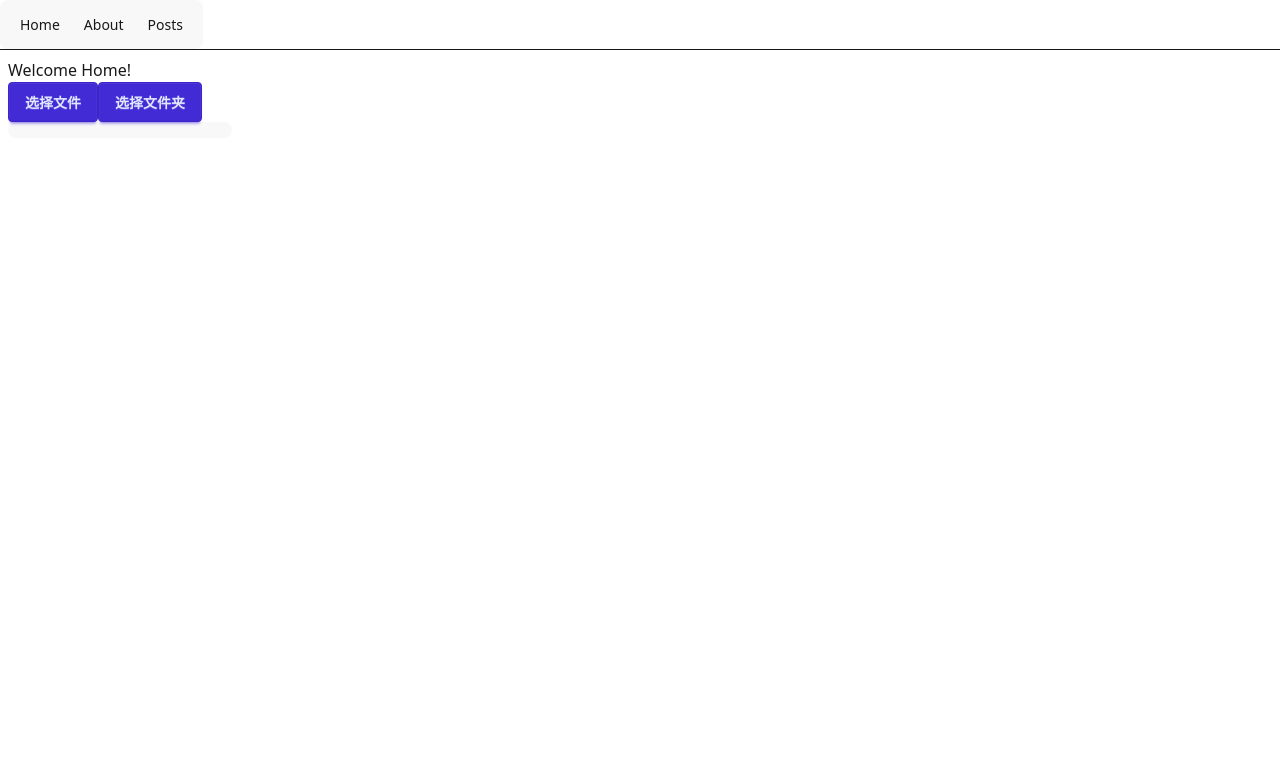
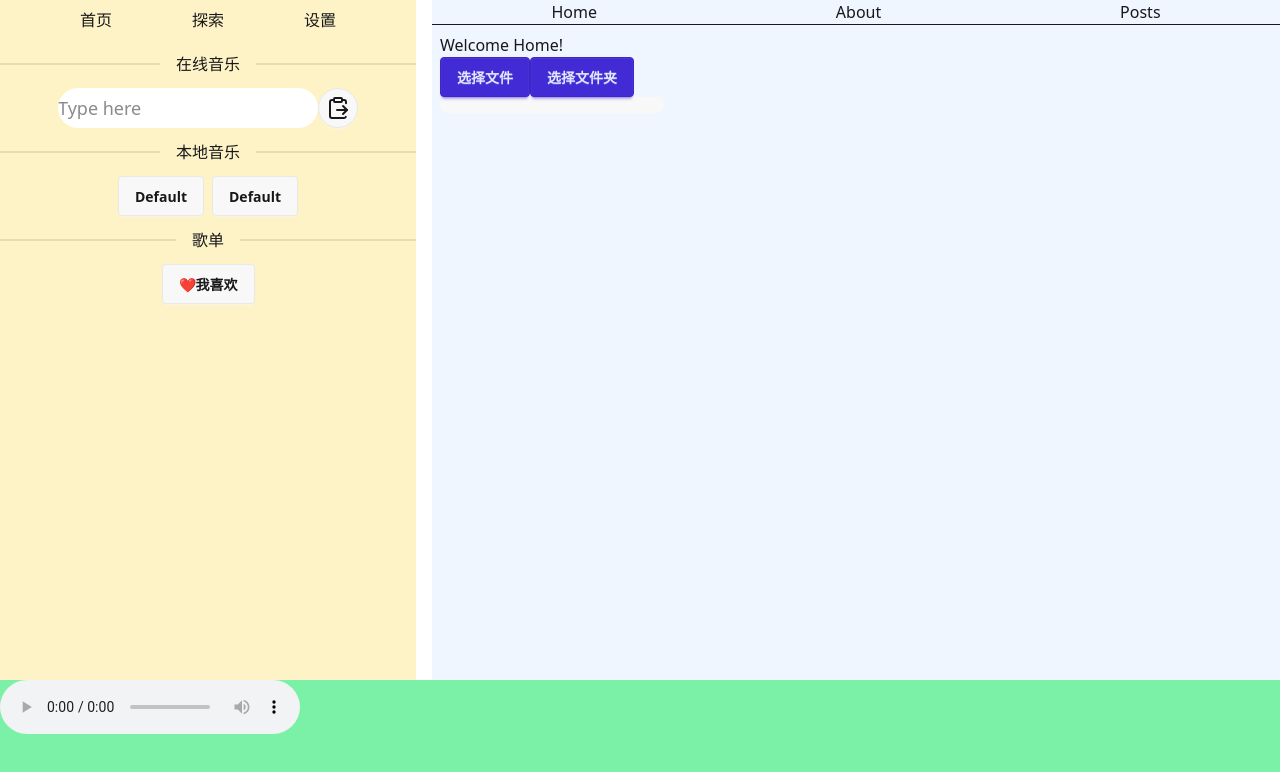
Before and after one commit to ACCSCI/MusicPlayerTauri, a React (Vite) app: page / in a window 1280 px wide. Shown: the top 772 px of the page. Built offline with nearby package versions, Linux system fonts and the light colour scheme.

Commit message:
basic GUI structure

```diff
--- a/package.json
+++ b/package.json
@@ -16,9 +16,11 @@
     "@tauri-apps/api": "^2",
     "@tauri-apps/plugin-dialog": "~2.4.2",
     "@tauri-apps/plugin-opener": "^2",
+    "lucide-react": "^0.556.0",
     "react": "^19.1.0",
     "react-dom": "^19.1.0",
-    "tailwindcss": "^4.1.17"
+    "tailwindcss": "^4.1.17",
+    "zustand": "^5.0.9"
   },
   "devDependencies": {
     "@tanstack/router-plugin": "^1.139.7",
--- /dev/null
+++ b/src/components/PlayerBar.tsx
@@ -0,0 +1,13 @@
+import { usePlayerStore } from "../stores/usePlayerStore";
+
+export default function PlayerBar(){
+  const {isPlaying,volume,togglePlay,setVolume}=usePlayerStore();
+
+  return(
+  <>
+    <div className="">
+
+      <audio controls></audio>
+    </div>
+  </>)
+}
--- /dev/null
+++ b/src/components/SideBar.tsx
@@ -0,0 +1,49 @@
+import {ClipboardPaste} from 'lucide-react'
+export default function SideBar() {
+  return (
+    <div className="flex flex-col items-center">
+      {/* 导航 */}
+      <ul className="flex justify-evenly w-full my-2">
+        <li>
+          <a>首页</a>
+        </li>
+        <li>
+          <a>探索</a>
+        </li>
+        <li>
+          <a>设置</a>
+        </li>
+      </ul>
+      {/* 导航 */}
+
+      {/* 在线音乐 */}
+      <div className="divider">在线音乐</div>
+      <div className="flex">
+        <input
+          type="text"
+          placeholder="Type here"
+          className="input-lg bg-white rounded-3xl"
+        />
+        <button className="btn btn-circle">
+          <ClipboardPaste />
+        </button>
+      </div>
+      {/* 在线音乐 */}
+
+      {/* 本地音乐 */}
+      <div className="divider">本地音乐</div>
+      <div className='flex gap-2'>
+        <button className="btn ">Default</button>
+        <button className="btn ">Default</button>
+      </div>
+      {/* 本地音乐 */}
+
+      {/* 歌单 */}
+      <div className="divider">歌单</div>
+        <div className="flex flex-col">
+          <button className="btn">❤我喜欢</button>
+        </div>
+      {/* 歌单 */}
+    </div>
+  );
+}
--- a/src/global.css
+++ b/src/global.css
@@ -1,2 +1,10 @@
 @import "tailwindcss";
 @plugin "daisyui";
+
+/* 强制让 html, body 和 react 挂载点撑满屏幕 */
+html, body, #root {
+  height: 100%;
+  margin: 0;
+  padding: 0;
+  overflow: hidden; /* 防止出现双滚动条 */
+}
--- a/src/routes/__root.tsx
+++ b/src/routes/__root.tsx
@@ -1,30 +1,22 @@
 import { createRootRoute, Link, Outlet } from '@tanstack/react-router'
 import { TanStackRouterDevtools } from '@tanstack/react-router-devtools'
+import SideBar from '../components/SideBar'
+import PlayerBar from '../components/PlayerBar'
 
 const RootLayout = () => (
-  <>
-    <ul className="menu menu-vertical lg:menu-horizontal bg-base-200 rounded-box">
-      <li>
-          <Link to="/" >
-            Home
-          </Link>
-      </li>
-      <li>
-          <Link to="/about" >
-            About
-          </Link>
-      </li>
+  <div className="w-full h-full grid grid-cols-6 grid-rows-6 gap-4 ">
+    <div className='sidebar col-start-1 col-end-3 row-start-1 row-end-7 bg-amber-100'>
+      <SideBar/>
+    </div>
+    <div className='content col-start-3 col-end-7 row-start-1 row-end-7 bg-blue-50'>
+      <Outlet />
+    </div>
 
-      <li>
-          <Link to="/posts" >
-            Posts
-          </Link>
-      </li>
-    </ul>
-    <hr />
-    <Outlet />
+    <div className="player col-start-1 col-end-7 row-start-6 row-end-7 bg-green-300">
+      <PlayerBar/>
+      </div>
     <TanStackRouterDevtools />
-  </>
+  </div>
 )
 
 export const Route = createRootRoute({ component: RootLayout })
--- a/src/routes/index.tsx
+++ b/src/routes/index.tsx
@@ -1,4 +1,4 @@
-import { createFileRoute } from '@tanstack/react-router'
+import { createFileRoute, Link } from '@tanstack/react-router'
 import { open,ask } from '@tauri-apps/plugin-dialog';
 import { convertFileSrc, invoke } from '@tauri-apps/api/core';
 import { useState } from 'react';
@@ -47,9 +47,28 @@ function Index() {
   }
 
   return (
+    <>
+      <ul className="flex justify-around">
+        <li>
+            <Link to="/" >
+              Home
+            </Link>
+        </li>
+        <li>
+            <Link to="/about" >
+              About
+            </Link>
+        </li>
+
+        <li>
+            <Link to="/posts" >
+              Posts
+            </Link>
+        </li>
+      </ul>
+      <hr />
       <div className="p-2">
         <h3>Welcome Home!</h3>
-
         <button className="btn btn-primary" onClick={chooseFile}>
           选择文件
         </button>
@@ -68,5 +87,6 @@ function Index() {
         </ul>
 
       </div>
+    </>
   )
 }
--- /dev/null
+++ b/src/stores/usePlayerStore.ts
@@ -0,0 +1,45 @@
+import { create } from 'zustand'
+import { invoke } from '@tauri-apps/api/core'
+
+interface Song{
+  path:string
+  name:string
+}
+
+
+interface PlayerState{
+  // Data
+  isPlaying:boolean
+  volume:number
+  playlist:Song[]
+  currentSong:Song|null
+
+  // Action
+  togglePlay:()=>void
+  setVolume:(val:number)=>void
+  playSong:(song:Song)=>void
+
+  // Async Action
+  scanMusic:(path:string)=>Promise<void>
+}
+
+export const usePlayerStore = create<PlayerState>((set,get)=>({
+  isPlaying:false,
+  volume:100,
+  playlist:[],
+  currentSong:null,
+
+  togglePlay:()=>set((state)=>({isPlaying:!state.isPlaying})),
+
+  setVolume:(val)=>set({volume:val}),
+  playSong:(song)=>set({currentSong:song,isPlaying:true}),
+
+  scanMusic:async(path)=>{
+    try{
+      const songs:[Song]=await invoke('scan_music',{target_dir:path});
+      set({playlist:songs})
+    }catch(e){
+      console.error("Rust翻车了:",e);
+    }
+  }
+}))
```
Also changed, not shown: 1 other file (tests, documents, lock files or other folders). Lines whose indentation alone changed are shown as unchanged.
